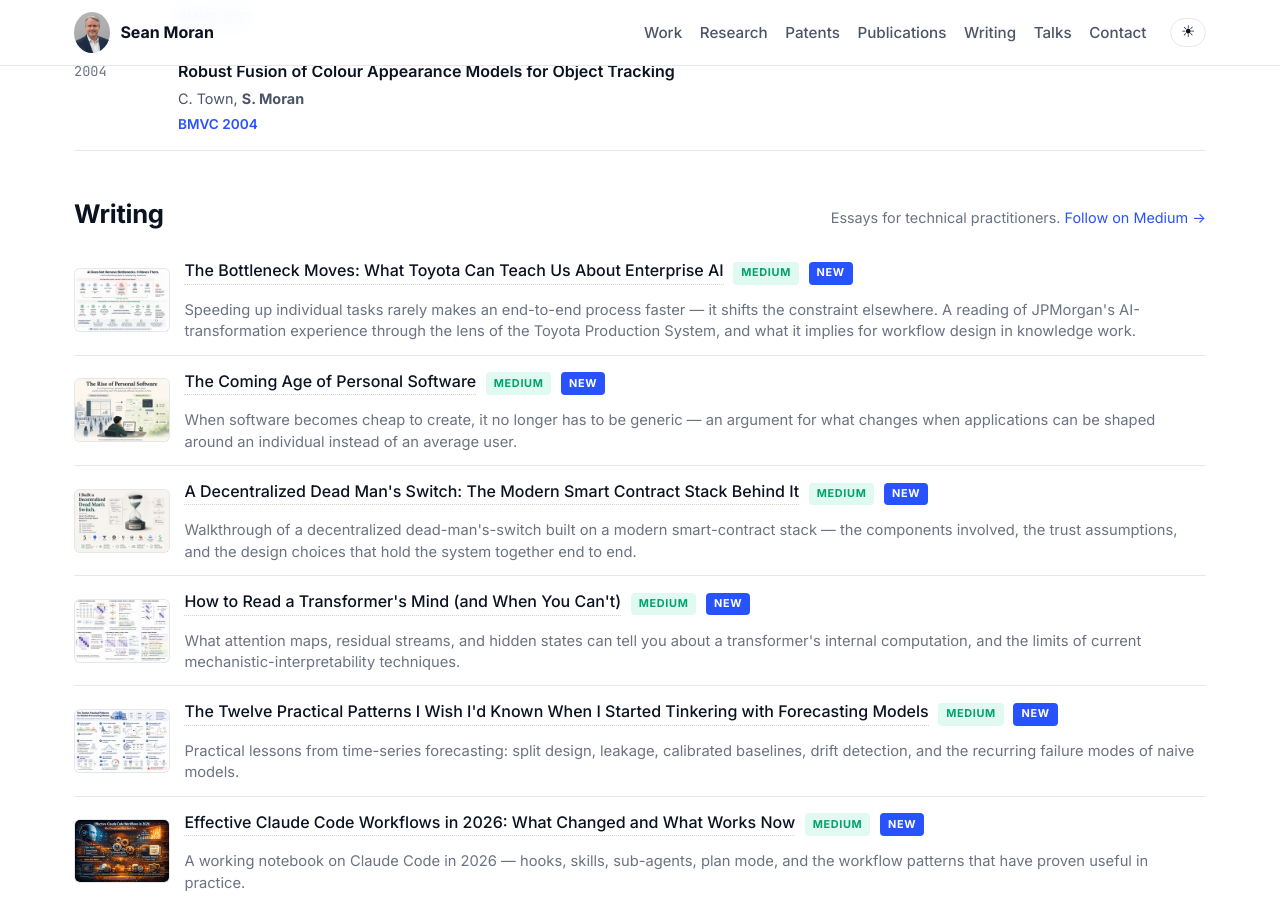
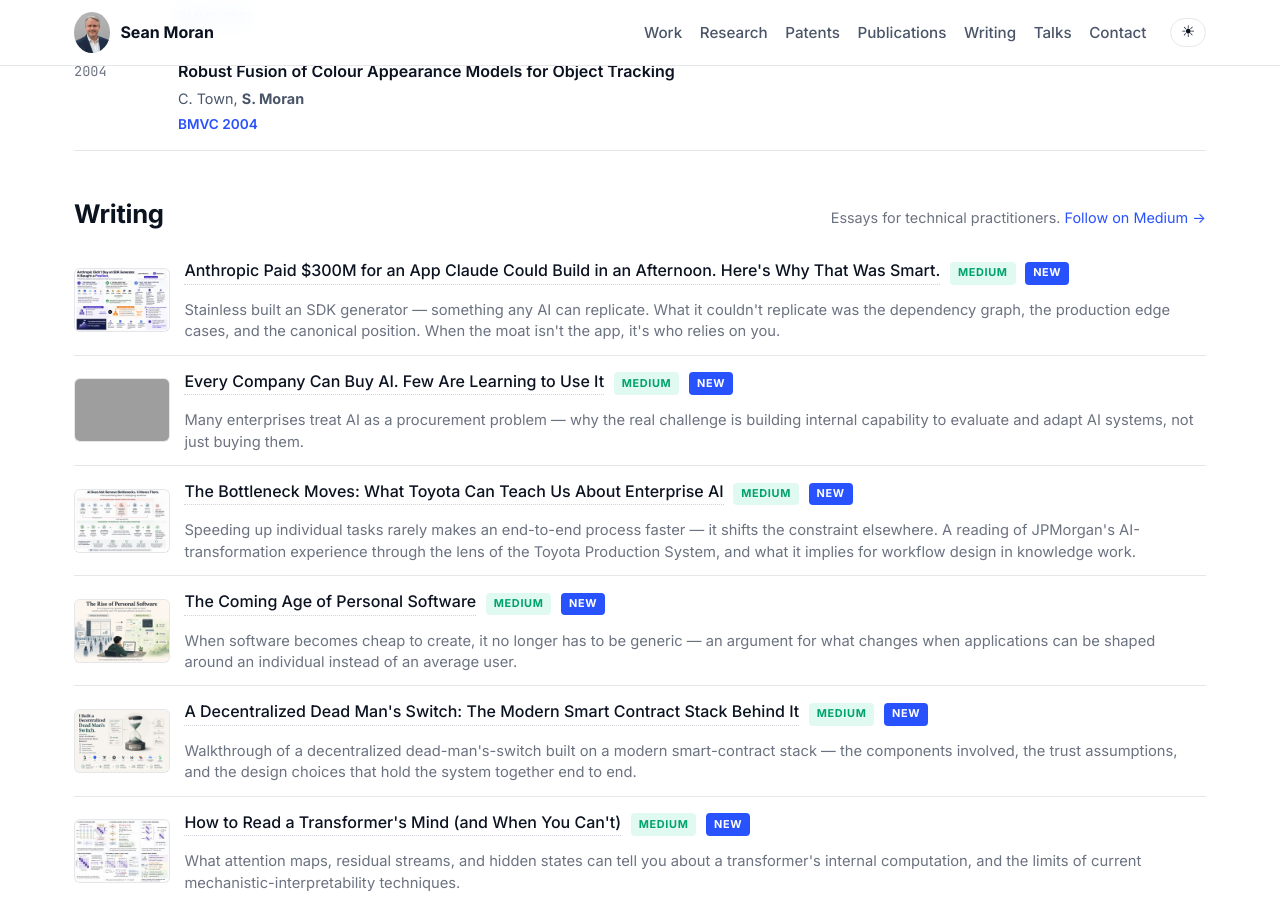
Before and after one commit to sjmoran/sjmoran.github.io, a Jekyll site: the page built from index.md, in a window 1280 px wide and 900 px high, scrolled down 14636 px. Built offline with Jekyll 4.4.1, drawn with Linux system fonts in a browser that asks for light colours; grey boxes are pictures that could not be loaded.

Commit message:
Add Stainless moat article to writing section
Co-Authored-By: Claude Opus 4.7 (1M context) <noreply@anthropic.com>

```diff
--- a/_includes/writing.html
+++ b/_includes/writing.html
@@ -5,6 +5,26 @@
   </div>
 
   <ul class="writing-list">
+    <li>
+      <a class="writing-thumb" href="https://medium.com/@sean.j.moran/anthropic-did-not-buy-an-sdk-generator-it-bought-a-position-in-the-ai-stack-6b3c8a9ebe52" target="_blank" rel="noopener" aria-hidden="true" tabindex="-1">
+        <img src="/img/writing/stainless-moat.jpg" alt="">
+      </a>
+      <div class="writing-meta">
+        <a href="https://medium.com/@sean.j.moran/anthropic-did-not-buy-an-sdk-generator-it-bought-a-position-in-the-ai-stack-6b3c8a9ebe52" target="_blank" rel="noopener">Anthropic Paid $300M for an App Claude Could Build in an Afternoon. Here's Why That Was Smart.</a>
+        <span class="badge badge-medium">Medium</span><span class="badge badge-new">New</span>
+        <p class="writing-blurb">Stainless built an SDK generator — something any AI can replicate. What it couldn't replicate was the dependency graph, the production edge cases, and the canonical position. When the moat isn't the app, it's who relies on you.</p>
+      </div>
+    </li>
+    <li>
+      <a class="writing-thumb" href="https://medium.com/@sean.j.moran/you-can-buy-ai-tools-you-cannot-buy-ai-judgment-9be25853e872" target="_blank" rel="noopener" aria-hidden="true" tabindex="-1">
+        <img src="/img/writing/ai-judgment.jpg" alt="">
+      </a>
+      <div class="writing-meta">
+        <a href="https://medium.com/@sean.j.moran/you-can-buy-ai-tools-you-cannot-buy-ai-judgment-9be25853e872" target="_blank" rel="noopener">Every Company Can Buy AI. Few Are Learning to Use It</a>
+        <span class="badge badge-medium">Medium</span><span class="badge badge-new">New</span>
+        <p class="writing-blurb">Many enterprises treat AI as a procurement problem — why the real challenge is building internal capability to evaluate and adapt AI systems, not just buying them.</p>
+      </div>
+    </li>
     <li>
       <a class="writing-thumb" href="https://medium.com/@sean.j.moran/ai-does-not-remove-bottlenecks-it-moves-them-68965b3692b2" target="_blank" rel="noopener" aria-hidden="true" tabindex="-1">
         <img src="/img/writing/bottlenecks.jpg" alt="">
```
Also changed, not shown: img/writing/stainless-moat.jpg (added).
